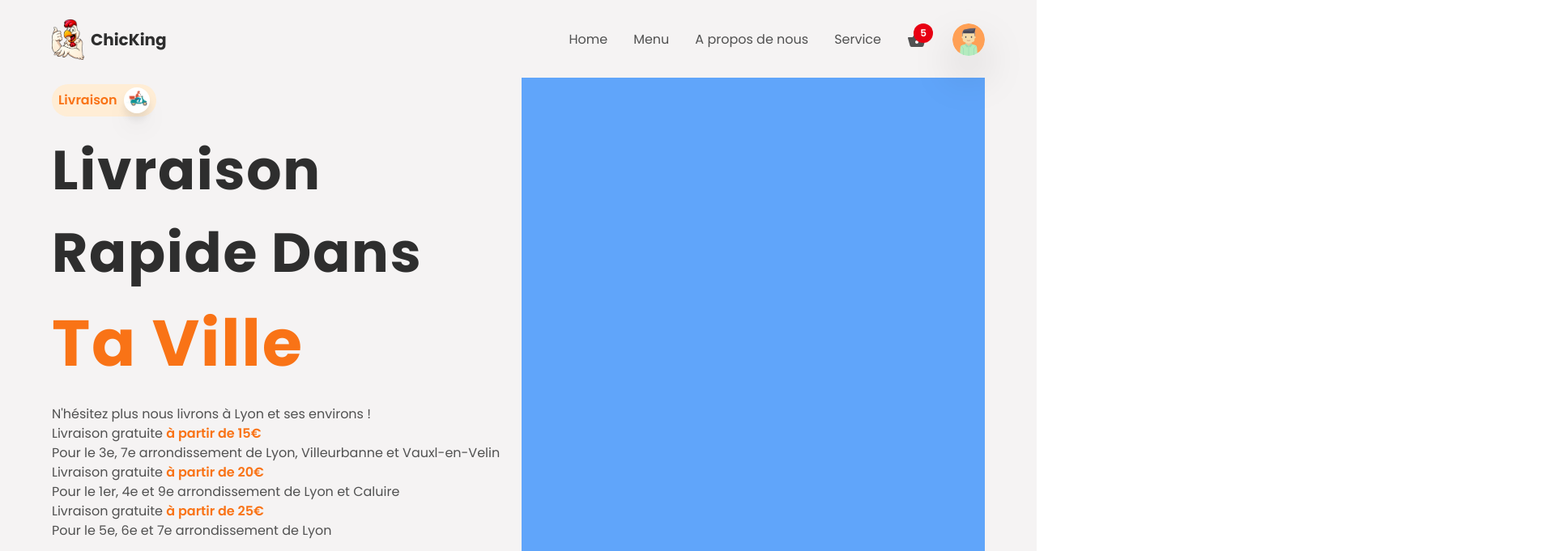
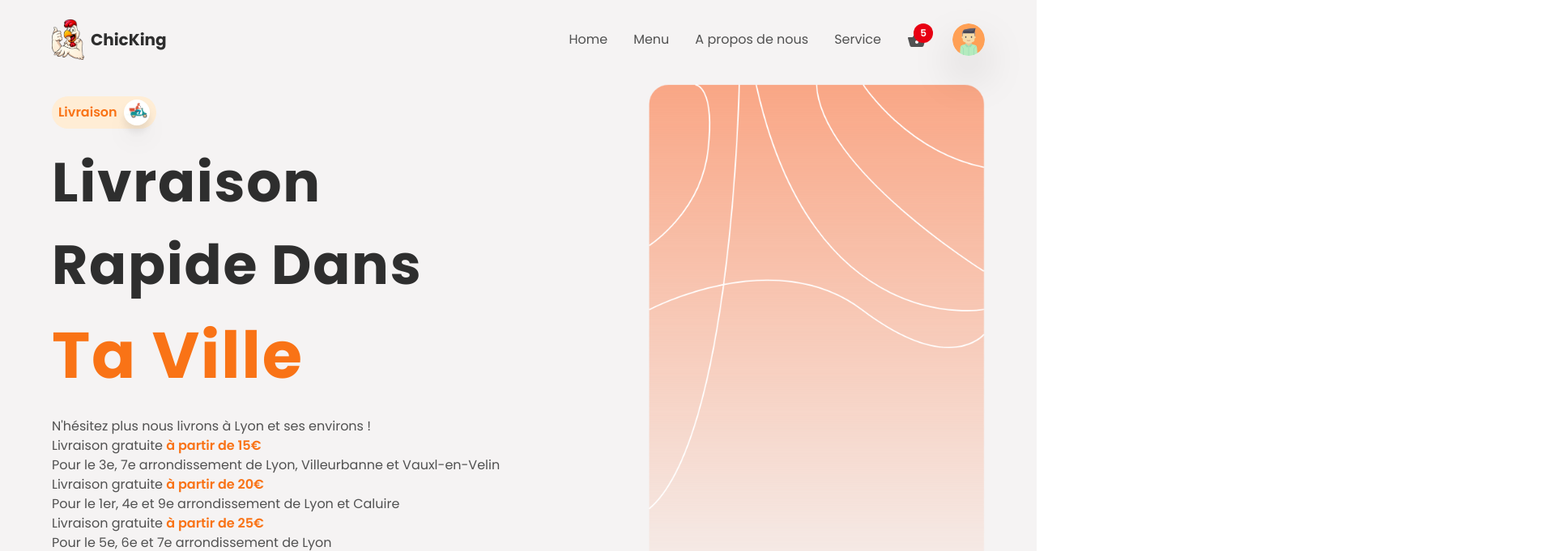
Before and after one commit to Sushib08/food-app-master, a React (Create React App) app: page / in a window 1280 px wide. Shown: the top 681 px of the page at 81% size, 1920 px wide, since content can reach past the window. Built offline with nearby package versions, Linux system fonts and the light colour scheme.

Commit message:
HomeContainer part2

```diff
--- /dev/null
+++ b/src/components/HomeContainer.jsx
@@ -0,0 +1,79 @@
+import React from "react";
+import Delivery from "./img/delivery.png";
+import HeroBg from "./img/heroBg.png";
+
+export const HomeContainer = () => {
+  return (
+    <section
+      className=" grid grid-cols-1 md:grid-cols-2 gap-2 w-full"
+      id="home"
+    >
+      <div
+        className=" py-2 flex-1 flex flex-col items-start justify-center
+    gap-4"
+      >
+        <div
+          className=" flex items-center gap-2 justify-center
+       bg-orange-100 px-2 py-1 rounded-full"
+        >
+          <p className=" text-base text-orange-500 font-semibold">Livraison</p>
+          <div className=" w-8 h-8 bg-white rounded-full overflow-hidden drop-shadow-xl">
+            <img
+              src={Delivery}
+              className=" w-full h-full object-contain"
+              alt="delivery"
+            />
+          </div>
+        </div>
+
+        <p
+          className=" text-[2.5rem] font-bold tracking-wide text-headingColor
+      lg:text-[4.25rem]"
+        >
+          Livraison Rapide Dans{" "}
+          <span className=" text-orange-500 text-[3rem] lg:text-[5rem]">
+            Ta Ville
+          </span>
+        </p>
+
+        <p className=" text-base text-textColor text-center md:text-left md:w-[80]">
+          N'hésitez plus nous livrons à Lyon et ses environs !<br />
+          Livraison gratuite{" "}
+          <span className=" text-orange-500 font-semibold">
+            à partir de 15€
+          </span>{" "}
+          <br />
+          Pour le 3e, 7e arrondissement de Lyon, Villeurbanne et Vauxl-en-Velin{" "}
+          <br />
+          Livraison gratuite{" "}
+          <span className=" text-orange-500 font-semibold">
+            à partir de 20€
+          </span>{" "}
+          <br />
+          Pour le 1er, 4e et 9e arrondissement de Lyon et Caluire <br />
+          Livraison gratuite{" "}
+          <span className=" text-orange-500 font-semibold">
+            à partir de 25€
+          </span>{" "}
+          <br />
+          Pour le 5e, 6e et 7e arrondissement de Lyon
+        </p>
+
+        <button
+          type="button"
+          className=" bg-gradient-to-br from-orange-400 to-orange-500 w-full px-4 py-2
+        rounded-lg hover:shadow-lg transition-all ease-in-out duration-100 md:w-auto"
+        >
+          Commander maintenant
+        </button>
+      </div>
+      <div className=" py-2 flex-1 flex items-center">
+        <img src={HeroBg} className=' ml-auto h:420 w-full lg:w-auto lg:h-650' alt="hero-Bg" />
+
+        <div className=" w-full h-full absolute flex items-center justify-center">
+
+        </div>
+      </div>
+    </section>
+  );
+};
--- a/src/components/MainContainer.jsx
+++ b/src/components/MainContainer.jsx
@@ -1,65 +1,11 @@
 import React from "react";
-import Delivery from "./img/delivery.png";
+import { HomeContainer } from "./HomeContainer";
+
 
 export const MainContainer = () => {
   return (
-    <div className=" grid grid-cols-1 md:grid-cols-2 gap-2">
-      <div
-        className=" py-2 flex-1 flex flex-col items-start justify-center
-      gap-4"
-      >
-        <div
-          className=" flex items-center gap-2 justify-center
-         bg-orange-100 px-2 py-1 rounded-full"
-        >
-          <p className=" text-base text-orange-500 font-semibold">Livraison</p>
-          <div className=" w-8 h-8 bg-white rounded-full overflow-hidden drop-shadow-xl">
-            <img
-              src={Delivery}
-              className=" w-full h-full object-contain"
-              alt="delivery"
-            />
-          </div>
-        </div>
-
-        <p className=" text-[2.5rem] font-bold tracking-wide text-headingColor
-        lg:text-[4.25rem]">
-          Livraison Rapide Dans{" "}
-          <span className=" text-orange-500 text-[3rem] lg:text-[5rem]">Ta Ville</span>
-        </p>
-
-        <p className=" text-base text-textColor text-center md:text-left md:w-[80]">
-          N'hésitez plus nous livrons à Lyon et ses environs !<br />
-          Livraison gratuite{" "}
-          <span className=" text-orange-500 font-semibold">
-            à partir de 15€
-          </span>{" "}
-          <br />
-          Pour le 3e, 7e arrondissement de Lyon, Villeurbanne et Vauxl-en-Velin{" "}
-          <br />
-          Livraison gratuite{" "}
-          <span className=" text-orange-500 font-semibold">
-            à partir de 20€
-          </span>{" "}
-          <br />
-          Pour le 1er, 4e et 9e arrondissement de Lyon et Caluire <br />
-          Livraison gratuite{" "}
-          <span className=" text-orange-500 font-semibold">
-            à partir de 25€
-          </span>{" "}
-          <br />
-          Pour le 5e, 6e et 7e arrondissement de Lyon
-        </p>
-
-        <button
-          type="button"
-          className=" bg-gradient-to-br from-orange-400 to-orange-500 w-full px-4 py-2
-          rounded-lg hover:shadow-lg transition-all ease-in-out duration-100 md:w-auto"
-        >
-          Commander maintenant
-        </button>
-      </div>
-      <div className=" p-4 bg-blue-400 flex-1"></div>
+    <div className=" w-full h-auto flex-col items-center justify-center">
+      <HomeContainer />
     </div>
   );
 };
--- a/src/components/index.js
+++ b/src/components/index.js
@@ -1,3 +1,4 @@
 export { default as Home } from "./Header";
 export { default as MainContainer } from "./MainContainer";
 export { default as CreateContainer } from "./CreateContainer";
+export { default as HomeContainer } from "./HomeContainer";
```
